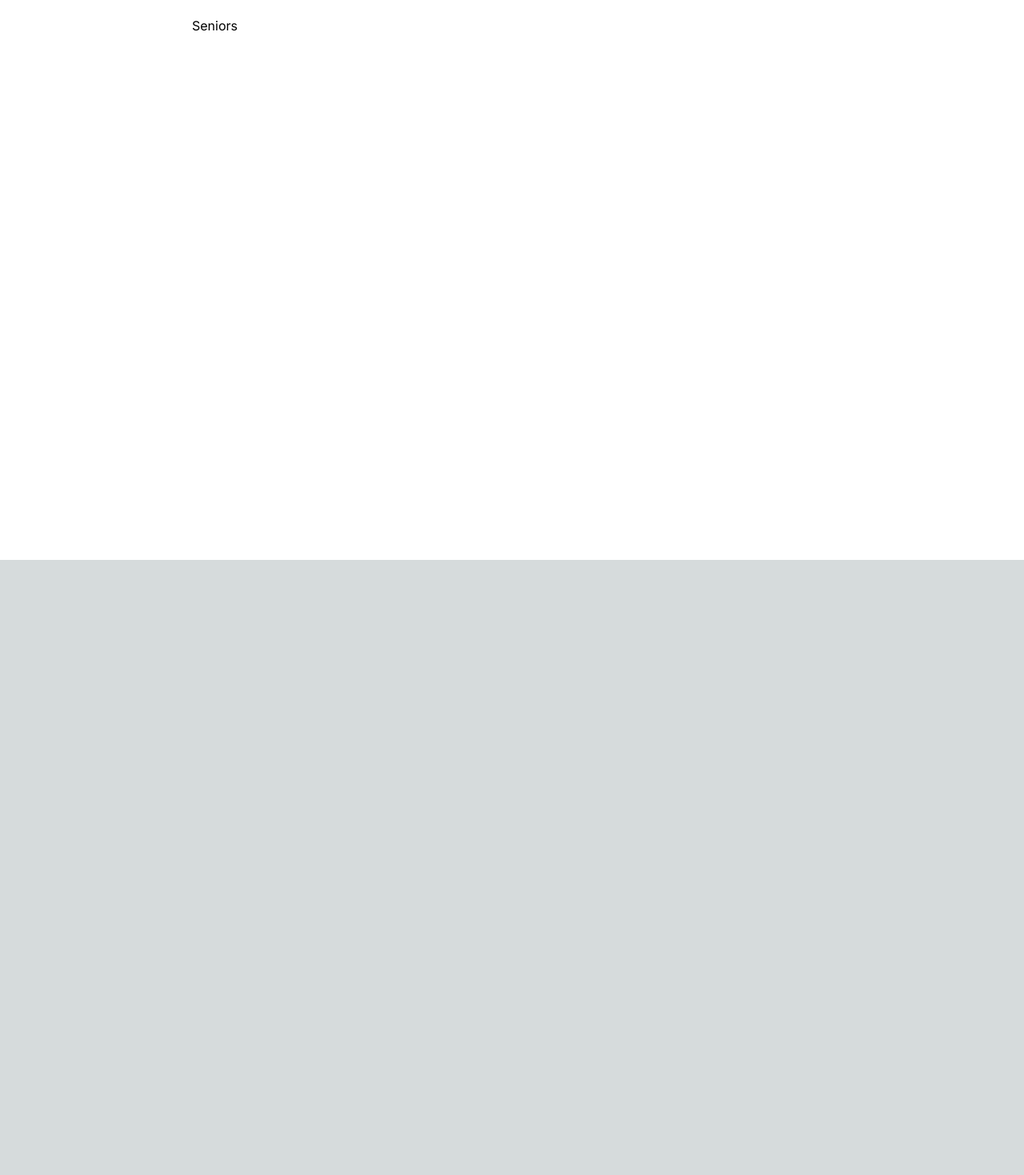
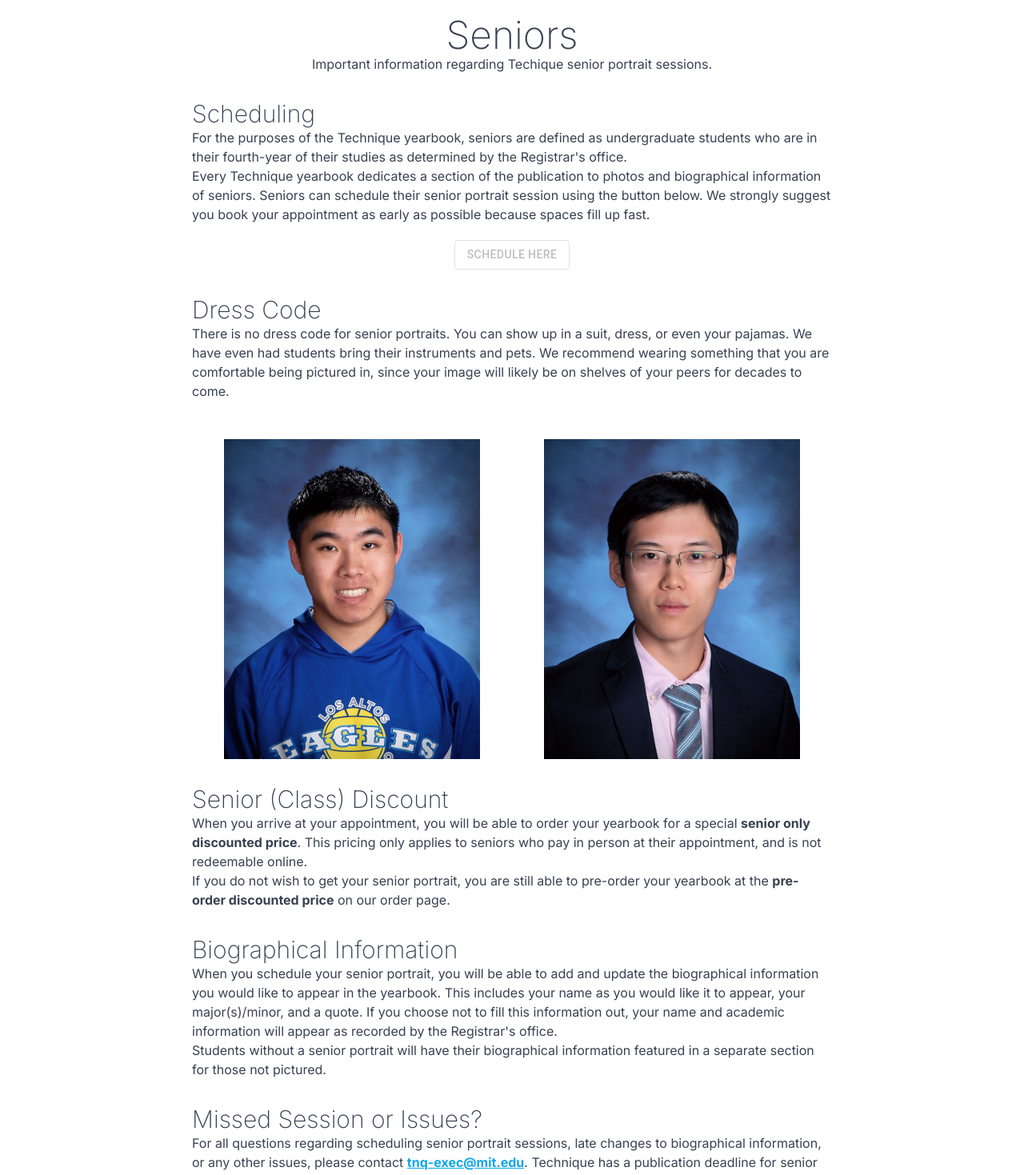
Before and after one commit to MIT-Technique/Technique-Website, a Next.js app: page /seniors in a window 1280 px wide. Shown: the part 100-1569 px from the top of the page at 80% size. Before the commit the page ends 800 px from the top, so only its background shows below. Built offline with nearby package versions, Linux system fonts and the light colour scheme.

Commit message:
Created Seniors Page

```diff
--- a/src/app/page.js
+++ b/src/app/page.js
@@ -100,7 +100,7 @@ export default function Home() {
             </div> */}
             <div className="relative rounded-[0.3rem] h-[57.6%] w-[86.4%] md:h-[69.12%] md:w-[75%] overflow-hidden">
               <Image
-                src="/images/Senior_Pictures/232198679.jpg"
+                src="/images/Senior_Pictures/232198679.JPG"
                 alt="senior picture"
                 layout="fill"
                 style={{
--- a/src/app/seniors/page.jsx
+++ b/src/app/seniors/page.jsx
@@ -2,14 +2,150 @@
 import React from "react";
 import Footer from "@/components/Footer/Footer";
 import Navbar from "@/components/Navbar_and_Sidebar/Navbar";
+import { Button } from "@mui/material";
+import Image from "next/image";
+
+const senior_discounted_price = 60
+const preorder_discounted_price = 90
 
 function page() {
   return (
     <>
       <Navbar/>
-      <div className="min-h-screen h-screen bg-white flex flex-col pt-[15vh]">
-        <main className="h-full w-full px-12 md:px-60">Seniors</main>
+      <div className="min-h-screen bg-white flex flex-col pt-[15vh]">
+        <main className="h-full w-full px-12 pb-4 md:px-60 md:pb-20">
+          <div className="flex flex-col justify-center w-full items-center space-y-3 text-gray-700">
+            <div className="pb-1 md:pb-5">
+              <h1 className="text-5xl font-extralight w-full text-center">
+                Seniors
+              </h1>
+              <p>
+                Important information regarding Techique senior portrait sessions.
+              </p>
+            </div>
+            <div className="pb-1 md:pb-5">
+              <h1 className="text-3xl font-extralight w-full text-left">
+                Scheduling
+              </h1>
+              <div>
+                <p>
+                  For the purposes of the Technique yearbook, seniors are defined as undergraduate students who are in their fourth-year of their studies as determined by the Registrar&apos;s office.
+                </p>
+                <p>
+                  Every Technique yearbook dedicates a section of the publication to photos and biographical information of seniors. Seniors can schedule their senior portrait session using the button below. We strongly suggest you book your appointment as early as possible because spaces fill up fast.
+                </p>
+              </div>
+              <div className="text-center pt-5">
+                  <Button
+                    variant="outlined"
+                    // comment out in order to enable
+                    disabled
+                    sx={{
+                      width: "auto",
+                      borderColor: "black",
+                      color: "black",
+                      "&:hover": {
+                        borderColor: "black",
+                        backgroundColor: "rgba(0, 0, 0, 0.04)",
+                      },
+                    }}
+                    color="primary"
+                    // Update to scheduling link when available
+                    href="/"
+                  >
+                    {" "}
+                    Schedule Here
+                  </Button>
+                </div>
+            </div>
+            <div className="pb-1 md:pb-5">
+              <h1 className="text-3xl font-extralight w-full text-left">
+                Dress Code
+              </h1>
+              <div>
+                <p>
+                  There is no dress code for senior portraits. You can show up in a suit, dress, or even your pajamas. We have even had students bring their instruments and pets. We recommend wearing something that you are comfortable being pictured in, since your image will likely be on shelves of your peers for decades to come.
+                </p>
+                <div className="flex flex-col md:flex-row items-start justify-center h-[50vh] w-full mt-[6vh] text-center">
+                  <div className=" flex flex-col relative rounded-[0.3rem] h-[57.6%] w-[86.4%] md:h-[100%] md:w-[100%] overflow-hidden">
+                    <div className="relative aspect-square w-full h-auto">
+                      <Image
+                        src="/images/Senior_Pictures/232010911.JPG"
+                        alt="Informal Dress"
+                        fill={true}
+                        style={{
+                          borderRadius: "0.3rem",
+                          objectFit: "contain",
+                        }}
+                      />
+                    </div>
+                    <p>Valid attire for photo</p>
+                  </div>
+                  <div className="flex flex-col relative rounded-[0.3rem] h-[57.6%] w-[86.4%] md:h-[100%] md:w-[100%] overflow-hidden">
+                    <div className="relative aspect-square w-full h-auto">
+                      <Image
+                        src="/images/Senior_Pictures/232198679.JPG"
+                        alt="senior picture"
+                        fill={true}
+                        style={{
+                          borderRadius: "0.3rem",
+                          objectFit: "contain",
+                        }}
+                      />
+                    </div>
+                    <p>Also valid attire for photo</p>
+                  </div>
+                </div>
+              </div>
+            </div>
+            <div className="pb-1 md:pb-5">
+              <h1 className="text-3xl font-extralight w-full text-left">
+                Senior (Class) Discount
+              </h1>
+              <div>
+                {/* Final prices not available */}
+                <p>
+                  When you arrive at your appointment, you will be able to order your yearbook for a special <b>senior only discounted price</b>. This pricing only applies to seniors who pay in person at their appointment, and is not redeemable online.
+                </p>
+                <p>
+                  If you do not wish to get your senior portrait, you are still able to pre-order your yearbook at the <b>pre-order discounted price</b> on our order page.
+                </p>
+                {/* Set final prices */}
+                {/* <p>
+                  When you arrive at your appointment, you will be able to order your yearbook for the <b>discounted price of $[INSERT SENIOR PRICE HERE]</b>. This pricing only applies to seniors who pay in person at their appointment, and is not redeemable online.
+                </p>
+                <p>
+                  If you do not wish to get your senior portrait, you are still able to pre-order your yearbook for $<b>[INSERT PREORDER PRICE HERE]</b> on our order page.
+                </p> */}
+              </div>
+            </div>
+            <div className="pb-1 md:pb-5">
+              <h1 className="text-3xl font-extralight w-full text-left">
+                Biographical Information
+              </h1>
+              <div>
+                <p>
+                  When you schedule your senior portrait, you will be able to add and update the biographical information you would like to appear in the yearbook. This includes your name as you would like it to appear, your major(s)/minor, and a quote. If you choose not to fill this information out, your name and academic information will appear as recorded by the Registrar&apos;s office.
+                </p>
+                <p>
+                  Students without a senior portrait will have their biographical information featured in a separate section for those not pictured.
+                </p>
+              </div>
+            </div>
+            <div className="pb-1 md:pb-5">
+              <h1 className="text-3xl font-extralight w-full text-left">
+                Missed Session or Issues?
+              </h1>
+              <div>
+                <p>
+                  For all questions regarding scheduling senior portrait sessions, late changes to biographical information, or any other issues, please contact <a href='mailto:tnq-exec@mit.edu'><b className="text-sky-500 hover:text-blue-500"><u>tnq-exec@mit.edu</u></b></a>. Technique has a publication deadline for senior portraits, so we unfortunately cannot accommodate any students who miss all scheduled senior portrait sessions. Rest assured that your name will appear in the yearbook in a section that does not feature senior portraits.
+                </p>
+              </div>
+            </div>
+          </div>
+        </main>
       </div>
+      <Footer/>
     </>
   );
 }
--- a/src/components/Navbar_and_Sidebar/Navbar.jsx
+++ b/src/components/Navbar_and_Sidebar/Navbar.jsx
@@ -33,10 +33,7 @@ function Navbar() {
   const pathname = usePathname();
 
   useEffect(() => {
-    console.log("In useEffect!!!");
     function handleScroll() {
-      console.log(pathname);
-      // console.log(window)
       if (window.scrollY > 0 || pathname !== "/") {
         setIsScrolled(true);
       } else {
@@ -45,13 +42,12 @@ function Navbar() {
     }
     if (pathname !== "/") {
       setIsScrolled(true);
-      console.log("HEERREEE");
     }
     window.addEventListener("scroll", handleScroll);
     return () => {
       window.removeEventListener("scroll", handleScroll);
     };
-  }, []);
+  }, [pathname]);
 
   const [isScrolled, setIsScrolled] = useState(false);
   const [isOpen, setIsOpen] = useState(false);
```
Also changed, not shown: public/images/Senior_Pictures/232010911.JPG (added).
